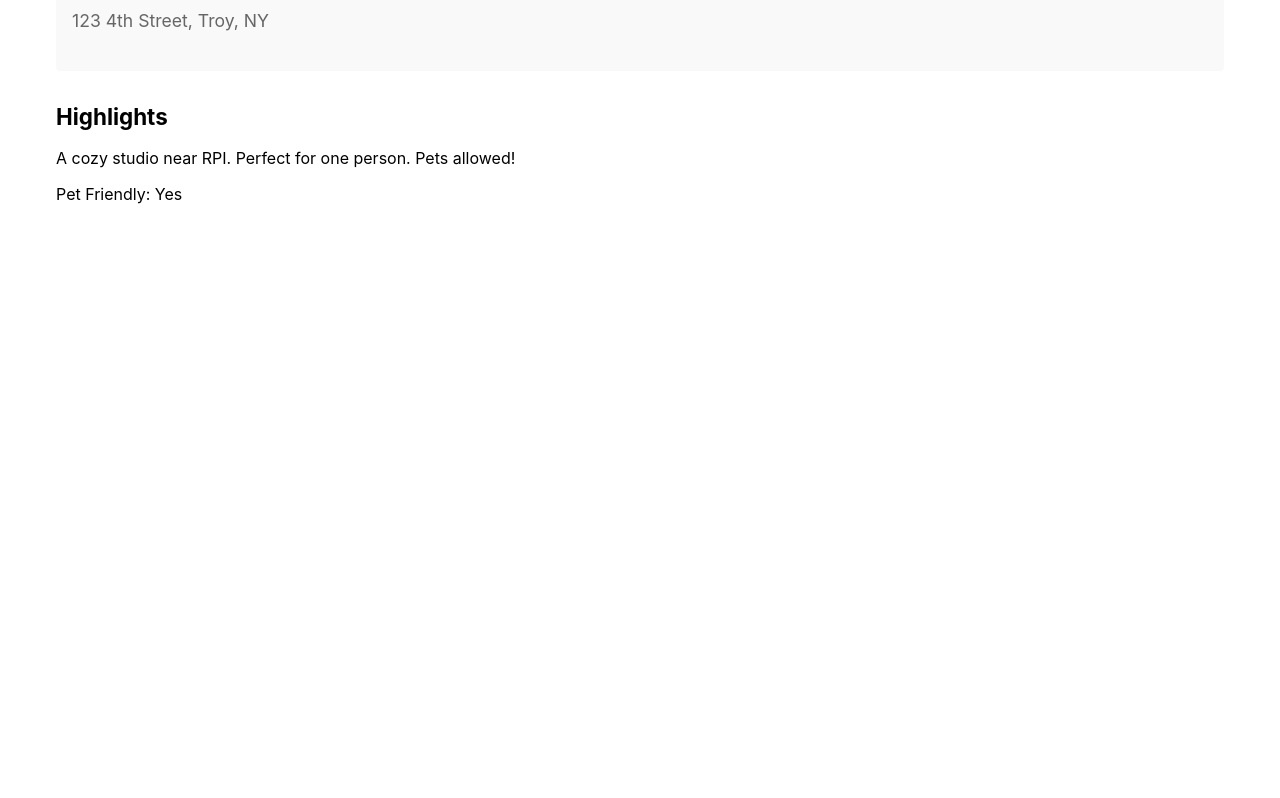
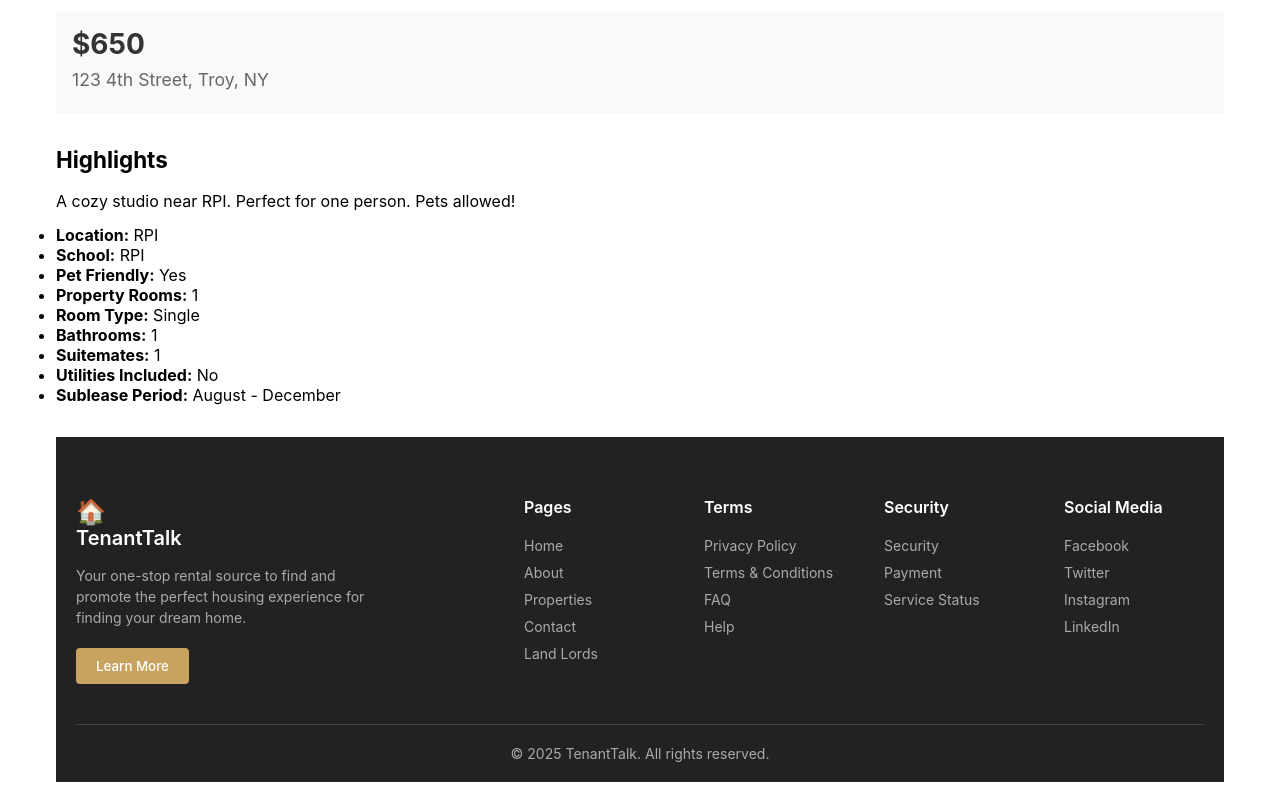
Before and after one commit to thuntxiv/TenantTalk, a React (Create React App) app in the folder tenanttalk/Frontend/: page /listings/1 in a window 1280 px wide. Shown: the part 1032-1830 px from the top of the page. Before the commit the page ends 1286 px from the top, so only its background shows below. Built offline with nearby package versions, Linux system fonts and the light colour scheme.

Commit message:
adjusted the individual property page to include all listing details

```diff
--- a/tenanttalk/Frontend/src/components/ListingDetails.tsx
+++ b/tenanttalk/Frontend/src/components/ListingDetails.tsx
@@ -1,8 +1,8 @@
 import React from 'react';
 import { useParams, useNavigate } from 'react-router-dom';
-import '../styles/ListingDetails.css'; // We'll define this CSS next
-const studioImage = require('../imgs/Studio_listing_1.jpeg');
-const loftImage = require('../imgs/Loft_Example.jpg');
+import Navbar from '../components/navbar.tsx';
+import Footer from '../components/footer.tsx';
+import '../styles/ListingDetails.css'; // Use your CSS file for styling
 
 interface Listing {
     id: number;
@@ -17,9 +17,14 @@ interface Listing {
     description: string;
     imageUrl: string;
     timeFrame: string;
+    numberOfSuitemates: number;
+    roomType: 'Single' | 'Double' | 'Other';
+    bathrooms: number;
 }
 
-// Example mock data or fetched data
+const studioImage = require('../imgs/Studio_listing_1.jpeg');
+const loftImage = require('../imgs/Loft_Example.jpg');
+
 const mockListings: Listing[] = [
     {
         id: 1,
@@ -31,10 +36,12 @@ const mockListings: Listing[] = [
         petFriendly: true,
         rooms: 1,
         utilitiesIncluded: false,
-        description:
-            'A cozy studio near RPI. Perfect for one person. Pets allowed!',
+        description: 'A cozy studio near RPI. Perfect for one person. Pets allowed!',
         imageUrl: studioImage,
         timeFrame: 'August - December',
+        numberOfSuitemates: 1,
+        roomType: 'Single',
+        bathrooms: 1,
     },
     {
         id: 2,
@@ -46,10 +53,12 @@ const mockListings: Listing[] = [
         petFriendly: false,
         rooms: 2,
         utilitiesIncluded: true,
-        description:
-            'A modern loft near the river. Spacious living area with utilities included.',
+        description: 'A modern loft near the river. Spacious living area with utilities included.',
         imageUrl: loftImage,
         timeFrame: 'May - August',
+        numberOfSuitemates: 2,
+        roomType: 'Double',
+        bathrooms: 2,
     },
     {
         id: 3,
@@ -65,6 +74,9 @@ const mockListings: Listing[] = [
             'A large townhouse on 12th Street, close to HVCC. Shared living space, pet-friendly.',
         imageUrl: studioImage,
         timeFrame: 'January - June',
+        numberOfSuitemates: 3,
+        roomType: 'Other',
+        bathrooms: 1,
     },
 ];
 
@@ -78,40 +90,75 @@ export default function ListingDetails() {
     if (!listing) {
         return (
             <div className="listing-details-page">
-                <button onClick={() => navigate(-1)} className="back-button">
-                    Go Back
-                </button>
-                <h2>Listing not found</h2>
+                <Navbar />
+                <div style={{ padding: '20px', textAlign: 'center' }}>
+                    <h2>Listing not found</h2>
+                    <button onClick={() => navigate(-1)} className="back-button">
+                        Go Back
+                    </button>
+                </div>
+                <Footer />
             </div>
         );
     }
 
     return (
         <div className="listing-details-page">
+            <Navbar />
+
+            {/* "Go Back" Button */}
             <button onClick={() => navigate(-1)} className="back-button">
                 Go Back
             </button>
 
-            {/* Top section: main image + quick facts */}
+            {/* Top Section: Main Image & Quick Facts */}
             <div className="top-section">
                 <div className="image-and-info">
                     <img className="main-image" src={listing.imageUrl} alt={listing.title} />
-
                     <div className="quick-facts">
                         <h1 className="price">${listing.price.toLocaleString()}</h1>
                         <p className="address">{listing.address}</p>
-                        <div className="stats">
-                        </div>
+                        {/* Additional quick stats can go here if needed */}
                     </div>
                 </div>
             </div>
 
-            {/* Highlights / description */}
+            {/* Highlights / Description Section */}
             <div className="highlights-section">
                 <h2>Highlights</h2>
                 <p>{listing.description}</p>
-                {listing.petFriendly && <p>Pet Friendly: Yes</p>}
+                <ul className="detail-highlights">
+                    <li>
+                        <strong>Location:</strong> {listing.location}
+                    </li>
+                    <li>
+                        <strong>School:</strong> {listing.school}
+                    </li>
+                    <li>
+                        <strong>Pet Friendly:</strong> {listing.petFriendly ? 'Yes' : 'No'}
+                    </li>
+                    <li>
+                        <strong>Property Rooms:</strong> {listing.rooms}
+                    </li>
+                    <li>
+                        <strong>Room Type:</strong> {listing.roomType}
+                    </li>
+                    <li>
+                        <strong>Bathrooms:</strong> {listing.bathrooms}
+                    </li>
+                    <li>
+                        <strong>Suitemates:</strong> {listing.numberOfSuitemates}
+                    </li>
+                    <li>
+                        <strong>Utilities Included:</strong> {listing.utilitiesIncluded ? 'Yes' : 'No'}
+                    </li>
+                    <li>
+                        <strong>Sublease Period:</strong> {listing.timeFrame}
+                    </li>
+                </ul>
             </div>
+
+            <Footer />
         </div>
     );
 }
```
